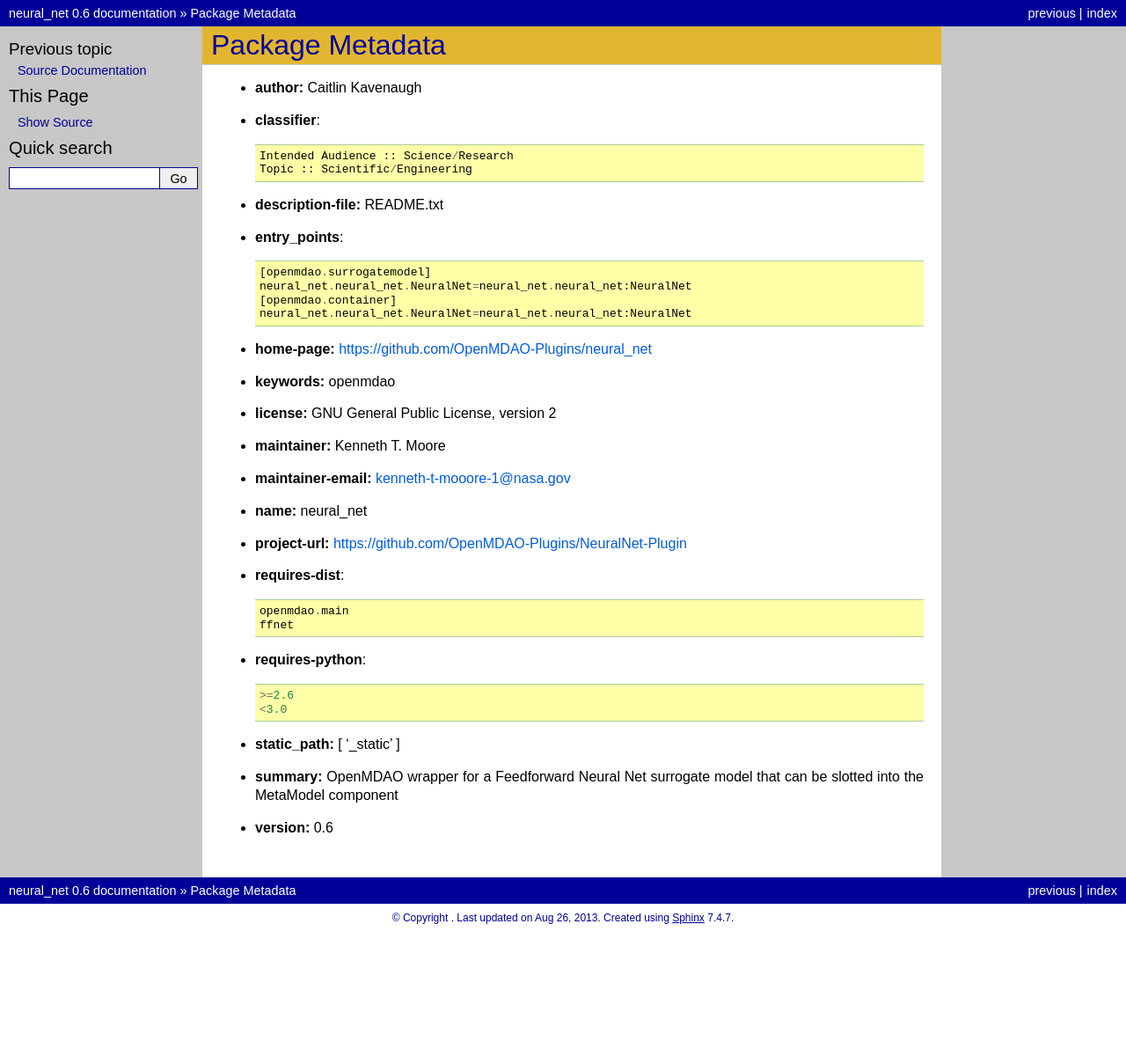
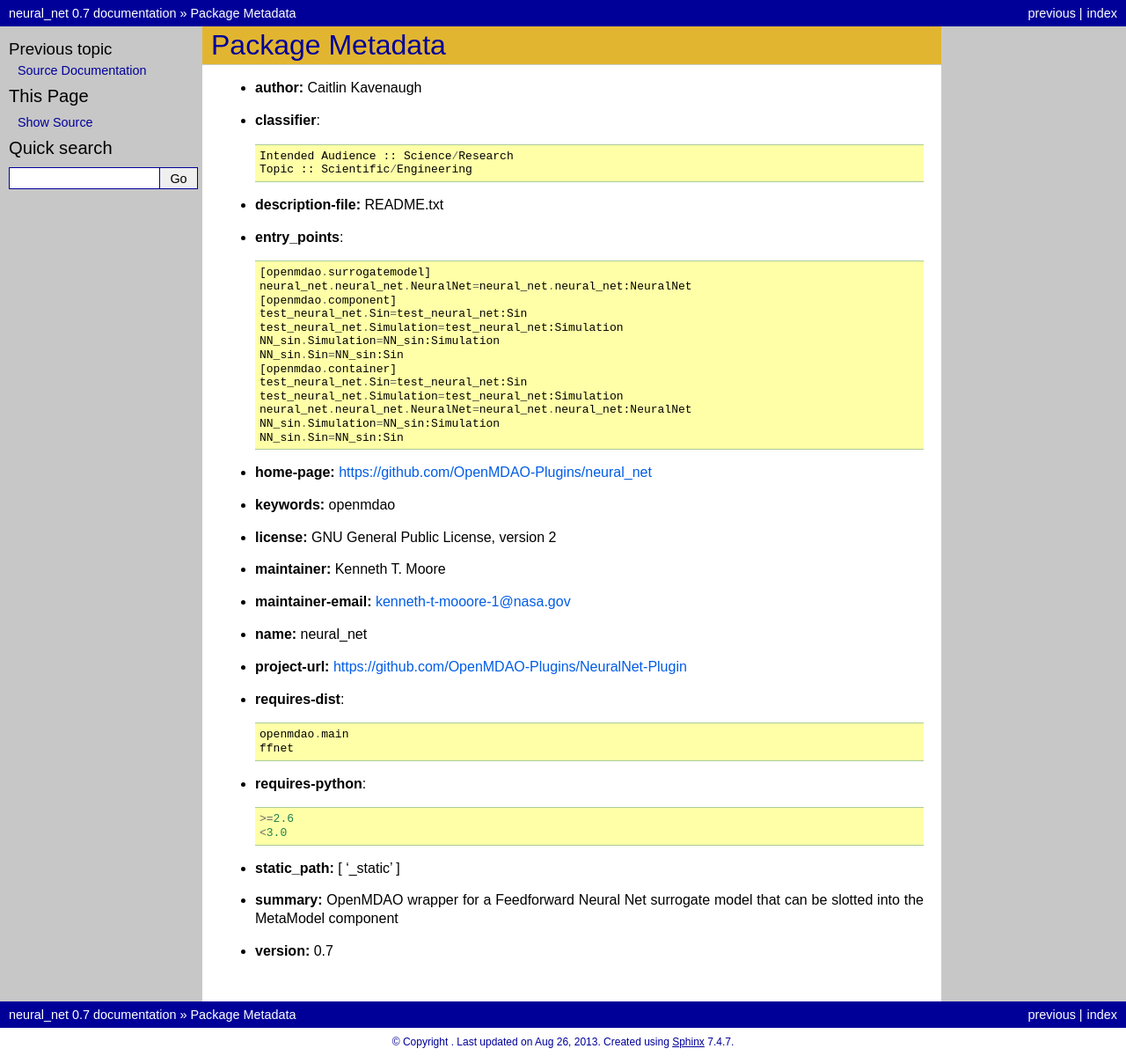
Before and after one commit to OpenMDAO-Plugins/neural_net, a Sphinx documentation site: the page built from docs/pkgdocs.rst, in a window 1280 px wide. Shown: the whole page at 88% size. Built offline with Sphinx 7.4.7, drawn with Linux system fonts in a browser that asks for light colours; before the commit the page ends 1059 px from its top, so only the background shows below that.

Commit message:
more fixes to the tutorial

```diff
--- a/docs/conf.py
+++ b/docs/conf.py
@@ -50,10 +50,10 @@ copyright = u''
 # built documents.
 #
 # The short X.Y version.
-version = '0.6'
+version = '0.7'
 #The short version is the one that shows up in the file when you use /version/.
 # The full version, including alpha/beta/rc tags.
-release = '0.6'
+release = '0.7'
 
 # The language for content autogenerated by Sphinx. Refer to documentation
 # for a list of supported languages.
--- a/docs/pkgdocs.rst
+++ b/docs/pkgdocs.rst
@@ -16,8 +16,17 @@ Package Metadata
 
     [openmdao.surrogatemodel]
     neural_net.neural_net.NeuralNet=neural_net.neural_net:NeuralNet
+    [openmdao.component]
+    test_neural_net.Sin=test_neural_net:Sin
+    test_neural_net.Simulation=test_neural_net:Simulation
+    NN_sin.Simulation=NN_sin:Simulation
+    NN_sin.Sin=NN_sin:Sin
     [openmdao.container]
+    test_neural_net.Sin=test_neural_net:Sin
+    test_neural_net.Simulation=test_neural_net:Simulation
     neural_net.neural_net.NeuralNet=neural_net.neural_net:NeuralNet
+    NN_sin.Simulation=NN_sin:Simulation
+    NN_sin.Sin=NN_sin:Sin
 
 - **home-page:** https://github.com/OpenMDAO-Plugins/neural_net
 
@@ -47,4 +56,4 @@ Package Metadata
 
 - **summary:** OpenMDAO wrapper for a Feedforward Neural Net surrogate model that can be slotted into the MetaModel component
 
-- **version:** 0.6
+- **version:** 0.7
--- a/docs/usage.rst
+++ b/docs/usage.rst
@@ -30,7 +30,7 @@ available  through the MetaModel.
 
     class Sin(Component):
 
-        x = Float(0,iotype="in",units="rad",low=0,high=20)
+        x = Float(0,iotype="in", units="rad", low=0, high=20)
 
         f_x = Float(0.0,iotype="out")
 
--- a/setup.cfg
+++ b/setup.cfg
@@ -1,6 +1,6 @@
 [metadata]
 name = neural_net
-version = 0.6
+version = 0.7
 summary = OpenMDAO wrapper for a Feedforward Neural Net surrogate model that can be slotted into the MetaModel component
 description-file = README.txt
 keywords = openmdao
```
Also changed, not shown: other parts of docs/usage.rst (+1 -2 lines), setup.py (+2 -7 lines).
